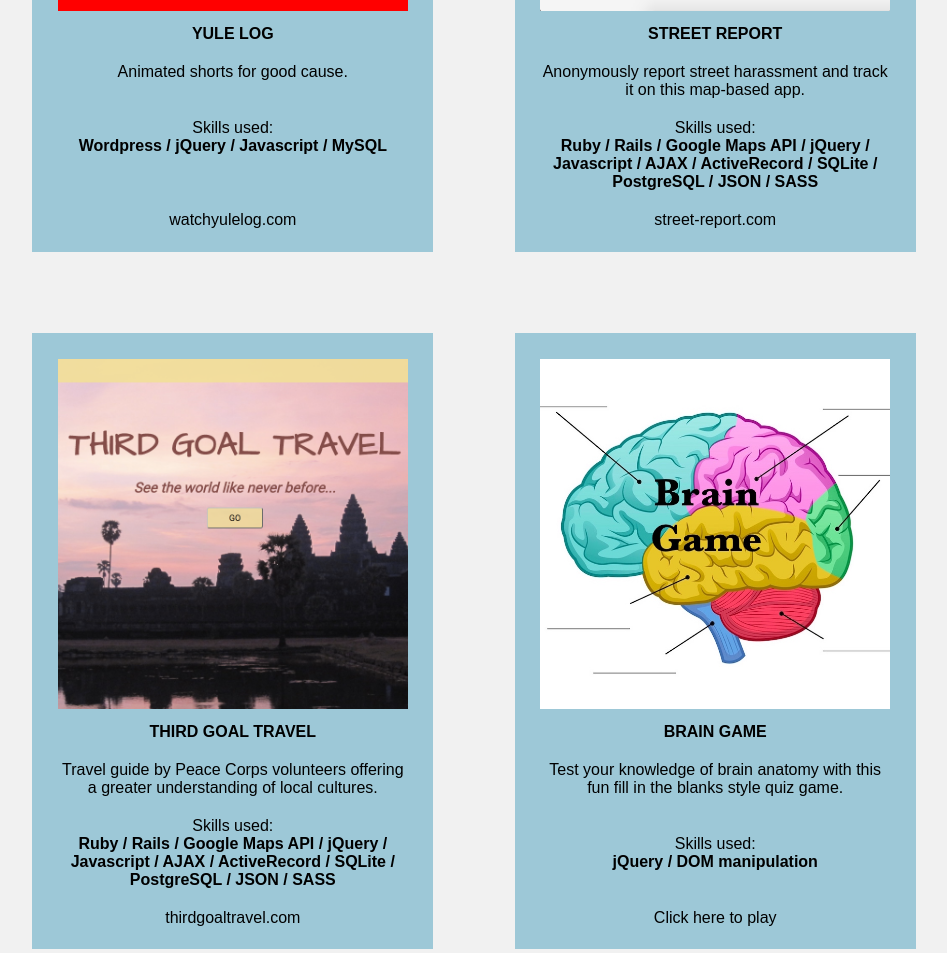
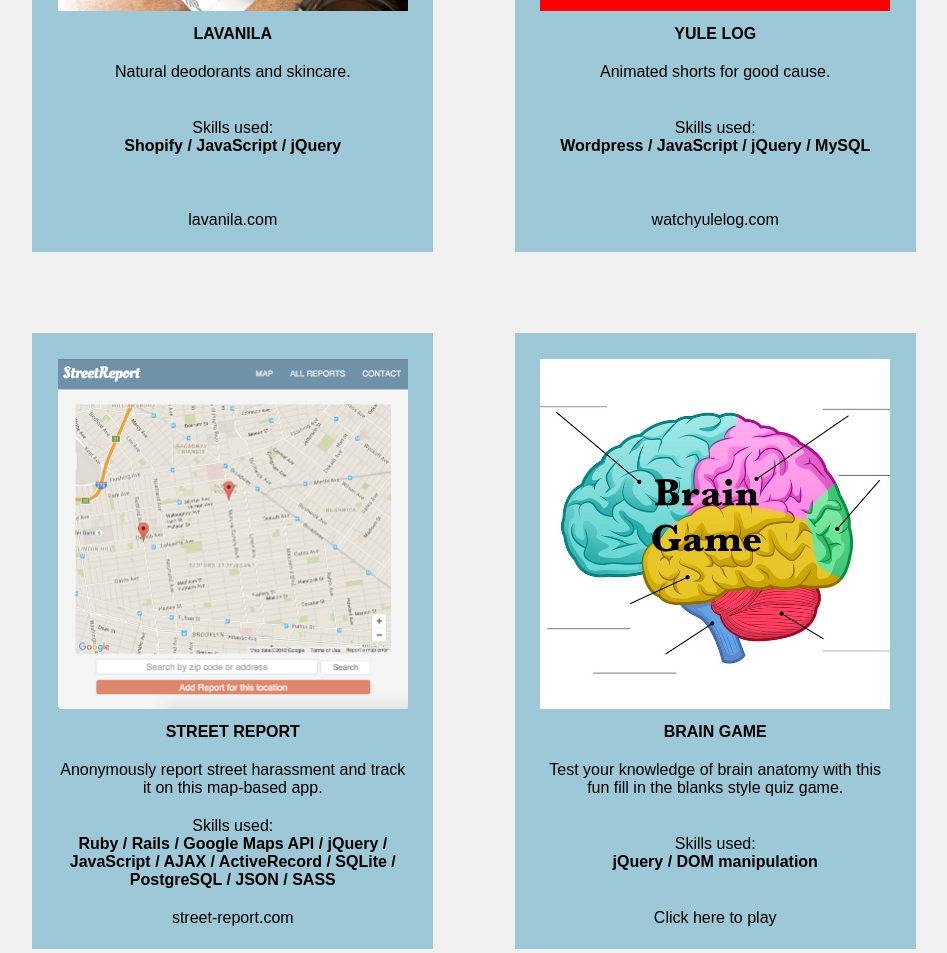
Before and after one commit to lianaschapiro/lianaschapiro.github.io, a plain HTML site: page index.html in a window 1280 px wide. Shown: the part 1860-2813 px from the top of the page, without its empty margins (166-1113 px from the left). Drawn offline with nearby package versions, Linux system fonts and the light colour scheme.

Commit message:
add lavanila to portfolio

```diff
--- a/index.html
+++ b/index.html
@@ -52,8 +52,29 @@
 		<ul>
 			<li>Check out some of my recent work:</li>
 		</ul>
+		<a href="https://www.lavanila.com/" target="_blank">
+			<div class="work one">
+				<div id="lavanila" class="workpicture">
+				</div>
+				<br>
+				<div class="workdescription">
+					<p>
+					<b>LAVANILA</b>
+					</p>
+					<p>
+					Natural deodorants and skincare.<br><br>
+					</p>
+					<p>
+					Skills used:<br><b>Shopify / JavaScript / jQuery </b><br><br><br>
+					</p>
+					<p>
+					lavanila.com
+					</p>
+				</div>
+			</div>
+		</a>
 		<a href="http://www.watchyulelog.com/" target="_blank">
-			<div class="work one">
+			<div class="work two">
 				<div id="yule_log" class="workpicture">
 				</div>
 				<br>
@@ -65,7 +86,7 @@
 					Animated shorts for good cause.<br><br>
 					</p>
 					<p>
-					Skills used:<br><b>Wordpress / jQuery / Javascript / MySQL</b><br><br><br>
+					Skills used:<br><b>Wordpress / JavaScript / jQuery / MySQL</b><br><br><br>
 					</p>
 					<p>
 					watchyulelog.com
@@ -74,7 +95,7 @@
 			</div>
 		</a>
 		<a href="http://street-report.com" target="_blank">
-			<div class="work two">
+			<div class="work three">
 				<div id="street_report" class="workpicture">
 				</div>
 				<br>
@@ -86,31 +107,10 @@
 					Anonymously report street harassment and track it on this map-based app.
 					</p>
 					<p>
-					Skills used:<br><b>Ruby / Rails / Google Maps API / jQuery / Javascript / AJAX / ActiveRecord / SQLite / PostgreSQL / JSON / SASS </b>
+					Skills used:<br><b>Ruby / Rails / Google Maps API / jQuery / JavaScript / AJAX / ActiveRecord / SQLite / PostgreSQL / JSON / SASS </b>
 					</p>
 					<p>
 					street-report.com
-					</p>
-				</div>
-			</div>
-		</a>
-		<a href="http://www.thirdgoaltravel.com" target="_blank">
-			<div class="work three">
-				<div id="third_goal" class="workpicture">
-				</div>
-				<br>
-				<div class="workdescription">
-					<p>
-					<b>THIRD GOAL TRAVEL</b>
-					</p>
-					<p>
-					Travel guide by Peace Corps volunteers offering a greater understanding of local cultures.
-					</p>
-					<p>
-					Skills used:<br><b>Ruby / Rails / Google Maps API / jQuery / Javascript / AJAX / ActiveRecord / SQLite / PostgreSQL / JSON / SASS </b>
-					</p>
-					<p>
-					thirdgoaltravel.com
 					</p>
 				</div>
 			</div>
--- a/style.css
+++ b/style.css
@@ -134,6 +134,10 @@ hr {
 	background-repeat: no-repeat;
 }
 
+#lavanila {
+	background-image: url("images/portfolio/lavanila.png");
+}
+
 #third_goal {
 	background-image: url("images/portfolio/thirdgoal.png");
 }
@@ -145,15 +149,19 @@ hr {
 #shipster {
 	background-image: url("images/portfolio/shipster.png");
 }
+
 #corvus {
 	background-image: url("images/portfolio/corvus.png");
 }
+
 #list {
 	background-image: url("images/portfolio/paper2.jpg");
 }
+
 #brain {
 	background-image: url("images/portfolio/brainlobes2.jpg");
 }
+
 #yule_log {
 	background-image: url("images/portfolio/yulelog.png");
 }
```
Also changed, not shown: images/paper.jpg (added), images/portfolio/lavanila.png (added), 3 other files.
